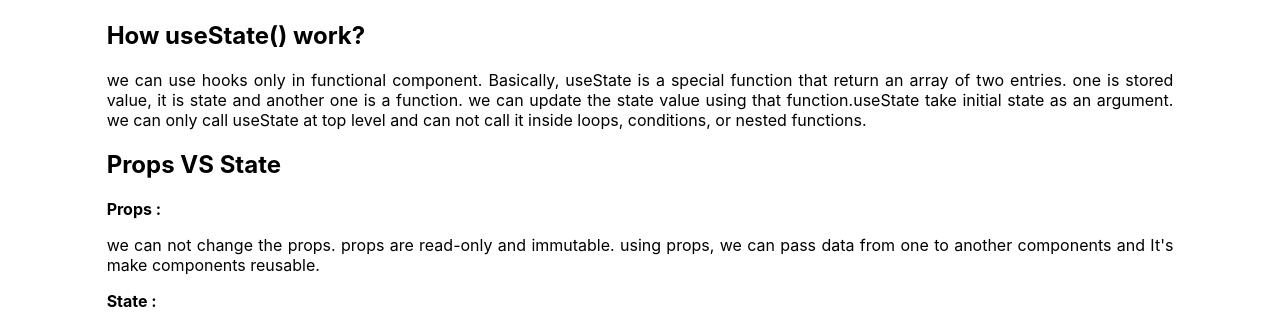
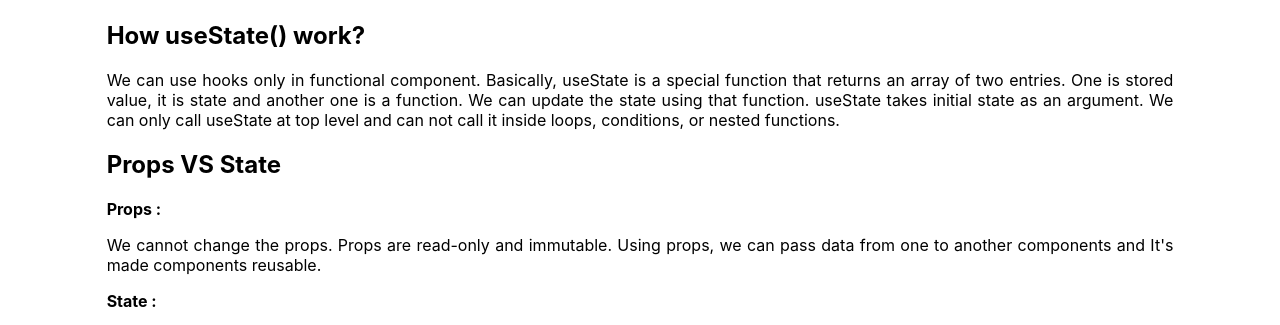
Before and after one commit to Rb-wahid/random-chooser, a React (Create React App) app: page / in a window 1280 px wide. Shown: the part 2136-2461 px from the top of the page. Built offline with nearby package versions, Linux system fonts and the light colour scheme.

Commit message:
answer update

```diff
--- a/src/components/QnA/QnA.js
+++ b/src/components/QnA/QnA.js
@@ -9,21 +9,21 @@ const QnA = () => {
         <div>
           <h2>How useState() work?</h2>
           <p>
-            we can use hooks only in functional component. Basically, useState
-            is a special function that return an array of two entries. one is
-            stored value, it is state and another one is a function. we can
-            update the state value using that function.useState take initial
-            state as an argument. we can only call useState at top level and can
-            not call it inside loops, conditions, or nested functions.
+            We can use hooks only in functional component. Basically, useState
+            is a special function that returns an array of two entries. One is
+            stored value, it is state and another one is a function. We can
+            update the state using that function. useState takes initial state
+            as an argument. We can only call useState at top level and can not
+            call it inside loops, conditions, or nested functions.
           </p>
         </div>
         <div>
           <h2>Props VS State</h2>
           <strong>Props : </strong>
           <p>
-            we can not change the props. props are read-only and
-            immutable. using props, we can pass data from one to another
-            components and It's make components reusable.
+            We cannot change the props. Props are read-only and immutable. Using
+            props, we can pass data from one to another components and It's made
+            components reusable.
           </p>
           <strong>State : </strong>
           <p>
```
